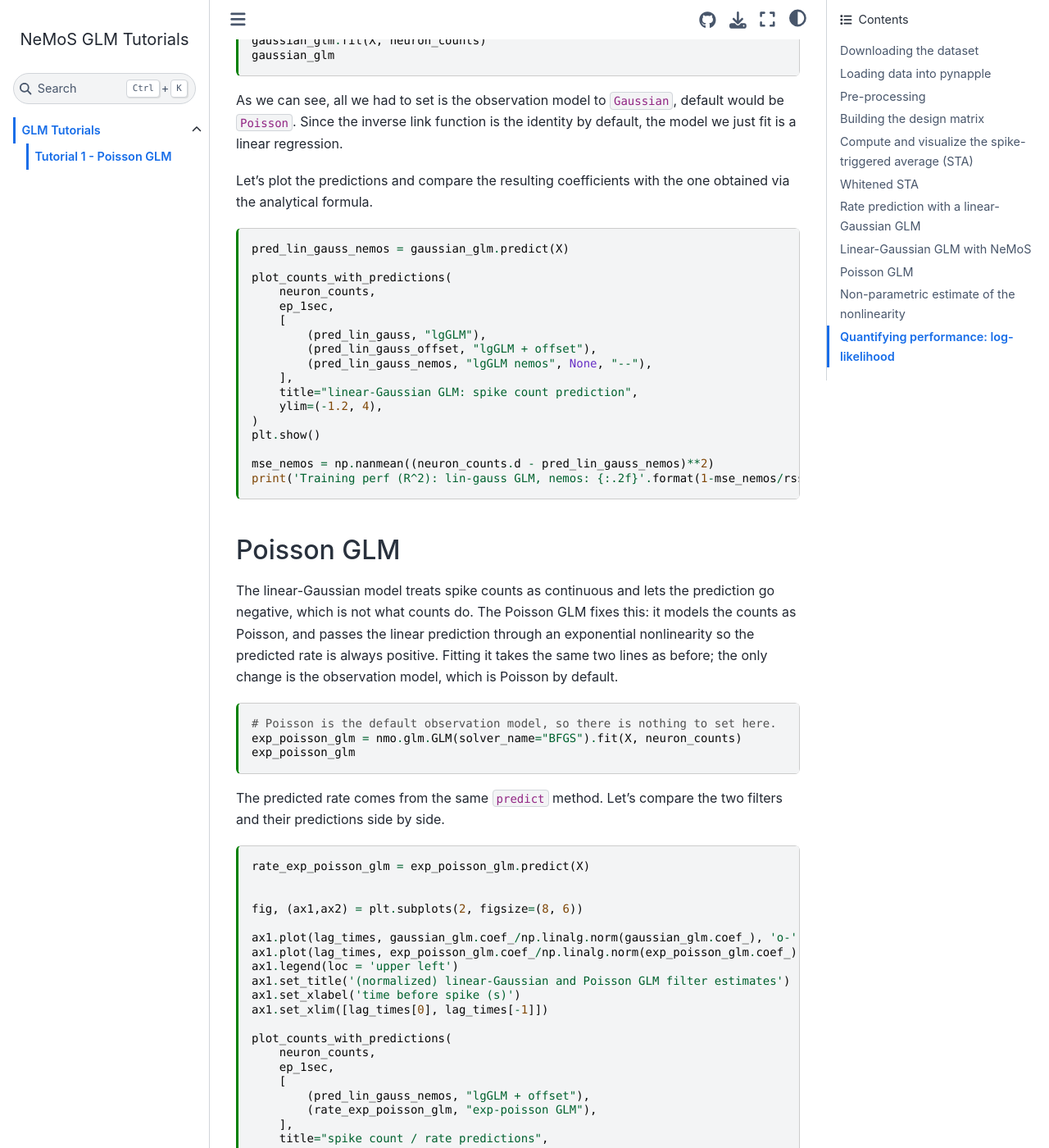
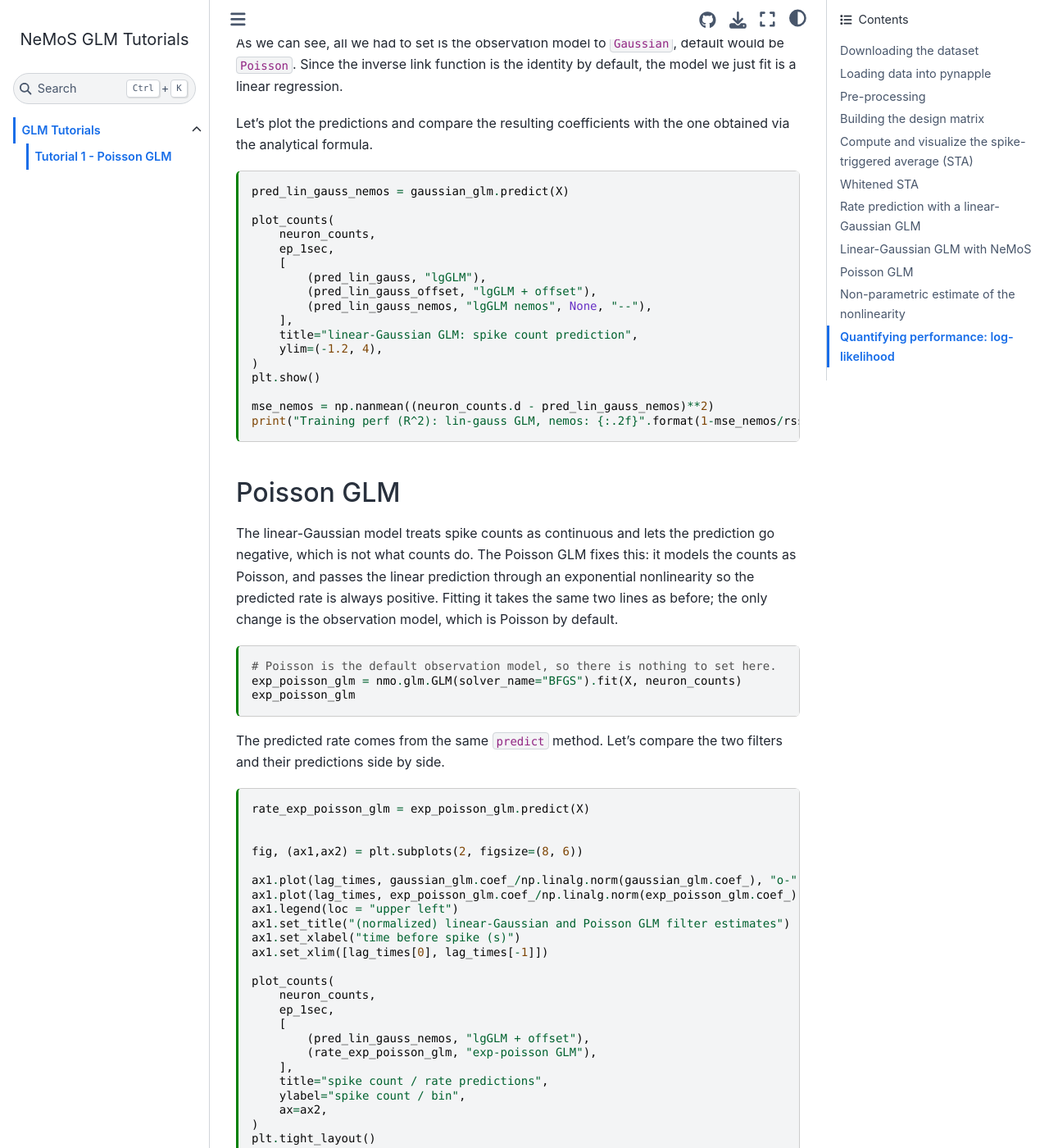
Before and after one commit to BalzaniEdoardo/nemos_glm_tutorials, a Sphinx documentation site: the page built from docs/tutorials/Sfn-2016-tutorial-GLMs/01_poisson_glm.md, in a window 1280 px wide and 1400 px high, scrolled down 9443 px. Shown: the whole window at 82% size. Built offline with Sphinx 7.4.7 and the Sphinx Book theme 1.1.4, drawn with Linux system fonts in a browser that asks for light colours; some of the changed text lies outside the part shown.

Commit message:
improvements

````diff
--- a/docs/tutorials/Sfn-2016-tutorial-GLMs/01_poisson_glm.md
+++ b/docs/tutorials/Sfn-2016-tutorial-GLMs/01_poisson_glm.md
@@ -48,10 +48,10 @@
 PALETTE = plt.cm.Pastel1.colors
 
 
-def plot_counts_with_predictions(
-    counts, ep, predictions, title="", ylabel="spike count", ylim=None, ax=None
+def plot_counts(
+    counts, ep, predictions=(), title="", ylabel="spike count", ylim=None, ax=None
 ):
-    """Show binned spike counts over `ep` and overlay one or more model predictions.
+    """Show binned spike counts over `ep`, optionally overlaying model predictions.
 
     The counts are drawn as a soft gray filled step (so zero-count bins still
     show a baseline), and each prediction as a line. Line colors default to a
@@ -64,9 +64,9 @@
     ep:
         ``(start, end)`` interval in seconds, forwarded to ``.get``.
     predictions:
-        List of ``(tsd, label)`` tuples. Optionally append a color (or ``None``
-        to keep cycling the palette) and a linestyle: ``(tsd, label, color,
-        linestyle)``.
+        Optional list of ``(tsd, label)`` tuples. Optionally append a color (or
+        ``None`` to keep cycling the palette) and a linestyle: ``(tsd, label,
+        color, linestyle)``.
     title, ylabel, ylim:
         Standard axis cosmetics.
     ax:
@@ -233,13 +233,9 @@
 The counts are now regularly binned over the whole time support. Let's plot the counts overlaid with the spike times.
 
 ```{code-cell} ipython3
-plt.figure()
-plt.plot(counts[:, cell_idx].get(0, 1), label="spike counts")
-plt.plot(units[cell_idx].get(0, 1).fillna(-0.2), "|", color="k", label="spikes")
-plt.title('binned spike counts')
-plt.ylabel('spike count')
-plt.xlabel('time (s)')
-plt.legend()
+ax = plot_counts(counts[:, cell_idx], (0, 1), title="binned spike counts")
+ax.plot(units[cell_idx].get(0, 1).fillna(-0.2), "|", color="k", label="spikes")
+ax.legend()
 plt.show()
 ```
 The last step is to put the stimulus on these exact bins. We do this with `value_from`, which, for every timestamp in `counts.t`, looks up a value from the stimulus. Using `mode="before"` picks the most recent stimulus sample at or before each count bin, which is the causally correct choice: the count in a bin can only be driven by stimulus that has already been presented, never by a future frame.
@@ -327,8 +323,8 @@
 plt.figure()
 plt.axhline(0, color="0.7", linestyle="--")
 plt.plot(lag_times, sta, "o-", color=PALETTE[0])
-plt.title('STA')
-plt.xlabel('time before spike (s)')
+plt.title("STA")
+plt.xlabel("time before spike (s)")
 plt.xlim([lag_times[0],lag_times[-1]])
 plt.show()
 ```
@@ -358,8 +354,8 @@
 plt.axhline(0, color="0.7", linestyle="--")
 plt.plot(lag_times, sta/np.linalg.norm(sta), "o-", color=PALETTE[0], label="STA")
 plt.plot(lag_times, wsta/np.linalg.norm(wsta), "o-", color=PALETTE[1], label="wSTA")
-plt.title('STA and whitened STA')
-plt.xlabel('time before spike (s)')
+plt.title("STA and whitened STA")
+plt.xlabel("time before spike (s)")
 plt.xlim([lag_times[0],lag_times[-1]])
 plt.legend()
 plt.show()
@@ -379,7 +375,7 @@
 first_valid_time = pred_lin_gauss.dropna().t[0]
 ep_1sec = first_valid_time, first_valid_time + 1
 
-plot_counts_with_predictions(
+plot_counts(
     neuron_counts,
     ep_1sec,
     [(pred_lin_gauss, "lgGLM")],
@@ -409,7 +405,7 @@
 # Compute prediction with offset
 pred_lin_gauss_offset = intercept +  X @ wsta_offset
 
-plot_counts_with_predictions(
+plot_counts(
     neuron_counts,
     ep_1sec,
     [
@@ -426,8 +422,8 @@
 mse1 = np.nanmean((neuron_counts.d - pred_lin_gauss)**2)   # mean squared error, GLM no offset
 mse2 = np.nanmean((neuron_counts.d - pred_lin_gauss_offset)**2)  # mean squared error, with offset
 rss = np.nanmean((neuron_counts.d - np.mean(neuron_counts))**2)    # squared error of spike train
-print('Training perf (R^2): lin-gauss GLM, no offset: {:.2f}'.format(1-mse1/rss))
-print('Training perf (R^2): lin-gauss GLM, w/ offset: {:.2f}'.format(1-mse2/rss))
+print("Training perf (R^2): lin-gauss GLM, no offset: {:.2f}".format(1-mse1/rss))
+print("Training perf (R^2): lin-gauss GLM, w/ offset: {:.2f}".format(1-mse2/rss))
 ```
 
 ## Linear-Gaussian GLM with NeMoS
@@ -451,7 +447,7 @@
 
 pred_lin_gauss_nemos = gaussian_glm.predict(X)
 
-plot_counts_with_predictions(
+plot_counts(
     neuron_counts,
     ep_1sec,
     [
@@ -465,7 +461,7 @@
 plt.show()
 
 mse_nemos = np.nanmean((neuron_counts.d - pred_lin_gauss_nemos)**2)
-print('Training perf (R^2): lin-gauss GLM, nemos: {:.2f}'.format(1-mse_nemos/rss))
+print("Training perf (R^2): lin-gauss GLM, nemos: {:.2f}".format(1-mse_nemos/rss))
 ```
 
 ## Poisson GLM
@@ -486,14 +482,14 @@
 
 fig, (ax1,ax2) = plt.subplots(2, figsize=(8, 6))
 
-ax1.plot(lag_times, gaussian_glm.coef_/np.linalg.norm(gaussian_glm.coef_), 'o-', label='lin-gauss GLM filt', c=PALETTE[0])
-ax1.plot(lag_times, exp_poisson_glm.coef_/np.linalg.norm(exp_poisson_glm.coef_), 'o-', label='poisson GLM filt', c=PALETTE[1])
-ax1.legend(loc = 'upper left')
-ax1.set_title('(normalized) linear-Gaussian and Poisson GLM filter estimates')
-ax1.set_xlabel('time before spike (s)')
+ax1.plot(lag_times, gaussian_glm.coef_/np.linalg.norm(gaussian_glm.coef_), "o-", label="lin-gauss GLM filt", c=PALETTE[0])
+ax1.plot(lag_times, exp_poisson_glm.coef_/np.linalg.norm(exp_poisson_glm.coef_), "o-", label="poisson GLM filt", c=PALETTE[1])
+ax1.legend(loc = "upper left")
+ax1.set_title("(normalized) linear-Gaussian and Poisson GLM filter estimates")
+ax1.set_xlabel("time before spike (s)")
 ax1.set_xlim([lag_times[0], lag_times[-1]])
 
-plot_counts_with_predictions(
+plot_counts(
     neuron_counts,
     ep_1sec,
     [
@@ -529,7 +525,7 @@
 
 ```
 
-Let's convert our tuning curve to a function by nearest-neighbor interpolation, using a simple jax reimplementation of `scipy.interp1d` with `kind='nearest'` and `fill_value='extrapolate'`. We then plug it straight into a GLM as the inverse link function, reusing the exp-GLM's fitted filter rather than refitting.
+Let's convert our tuning curve to a function by nearest-neighbor interpolation, using a simple jax reimplementation of `scipy.interp1d` with `kind="nearest"` and `fill_value="extrapolate"`. We then plug it straight into a GLM as the inverse link function, reusing the exp-GLM's fitted filter rather than refitting.
 
 :::{admonition} Why not use `scipy.interp1d` directly?
 
@@ -564,12 +560,12 @@
 # Plot exponential and nonparametric nonlinearity estimate
 fig, ax = plt.subplots(1, figsize=(6,4))
 x = np.linspace(tc.linpred.values[0], tc.linpred.values[-1], 100)
-ax.plot(x, np.exp(x) * rate_hz, label='exponential f', c=PALETTE[0], lw=2)
-ax.plot(x, nearest_interp(x), label='nonparametric f', c=PALETTE[1], lw=2)
-ax.set_xlabel('filter output')
-ax.set_ylabel('rate (sp/s)')
-ax.legend(loc='upper left')
-ax.set_title('nonlinearity')
+ax.plot(x, np.exp(x) * rate_hz, label="exponential f", c=PALETTE[0], lw=2)
+ax.plot(x, nearest_interp(x), label="nonparametric f", c=PALETTE[1], lw=2)
+ax.set_xlabel("filter output")
+ax.set_ylabel("rate (sp/s)")
+ax.legend(loc="upper left")
+ax.set_title("nonlinearity")
 plt.tight_layout()
 plt.show()
 ```
@@ -596,7 +592,7 @@
 ```{code-cell} ipython3
 mean_rate = np.mean(counts_valid) * np.ones(n_samples)
 ll_null = exp_poisson_glm.observation_model.log_likelihood(counts_valid.d, mean_rate) * n_samples
-print(f'null-model log-likelihood: {float(ll_null):.1f}')
+print(f"null-model log-likelihood: {float(ll_null):.1f}")
 ```
 
 Putting the pieces together, the single-spike information is the per-spike, base-2 difference between each model and the baseline.
@@ -605,15 +601,15 @@
 n_spikes = counts_valid.sum()
 ss_info_exp = float((ll_exp - ll_null) / n_spikes / np.log(2))
 ss_info_np = float((ll_np - ll_null) / n_spikes / np.log(2))
-print('\n empirical single-spike information:\n ---------------------- ')
-print(f'exp-GLM: {ss_info_exp:.2f} bits/sp')
-print(f' np-GLM: {ss_info_np:.2f} bits/sp')
+print("\nempirical single-spike information:\n---------------------- ")
+print(f"exp-GLM: {ss_info_exp:.2f} bits/sp")
+print(f" np-GLM: {ss_info_np:.2f} bits/sp")
 ```
 
 Finally, let's compare the two rate predictions directly.
 
 ```{code-cell} ipython3
-plot_counts_with_predictions(
+plot_counts(
     neuron_counts,
     ep_1sec,
     [
````
